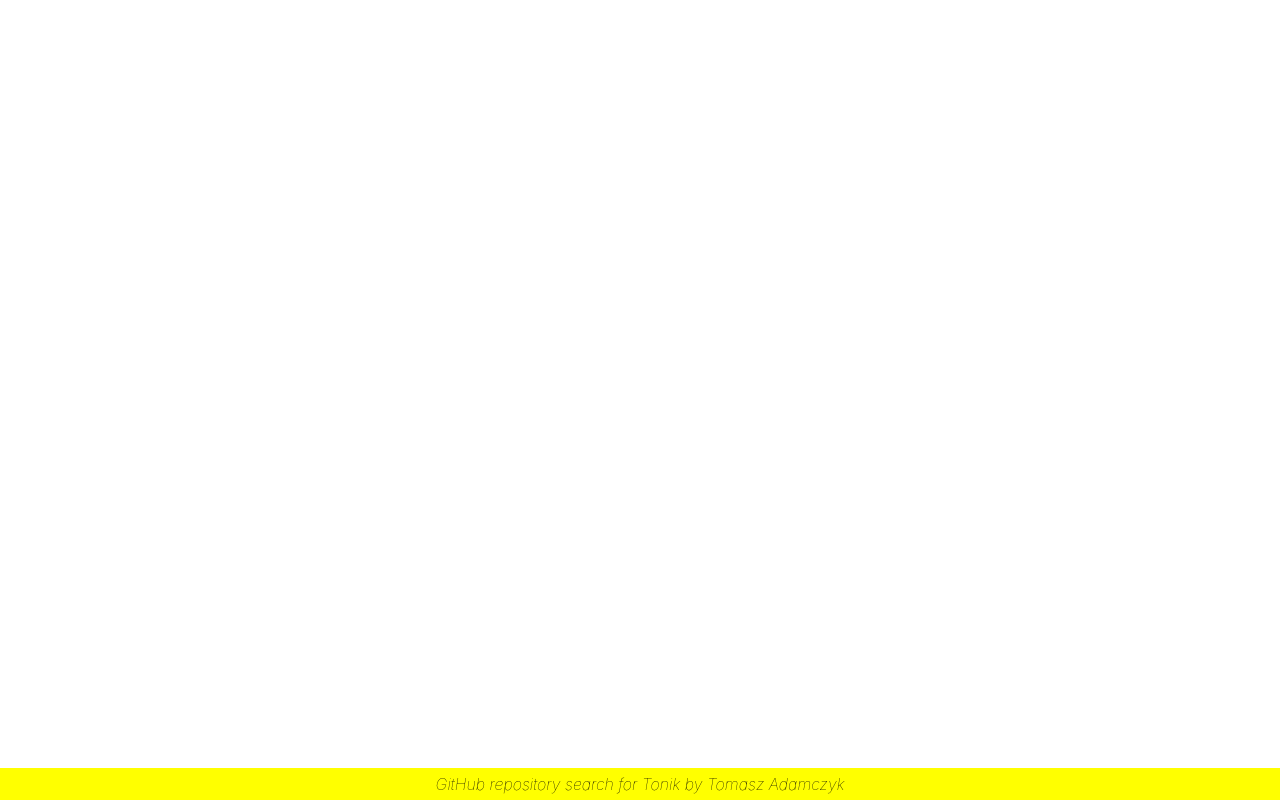
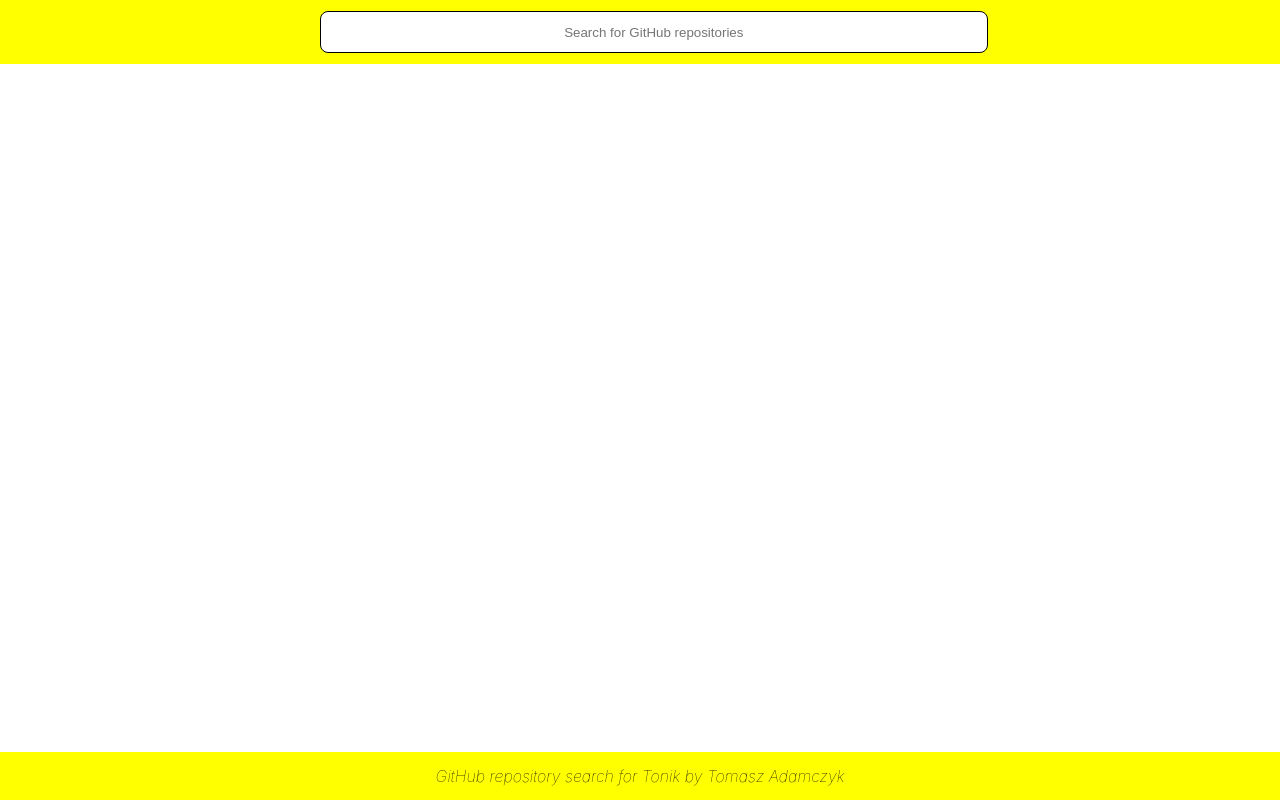
Before and after one commit to WangHoHan/tonik, a React (Create React App) app: page / in a window 1280 px wide. Built offline with nearby package versions, Linux system fonts and the light colour scheme.

Commit message:
Add Navigation component

```diff
--- a/src/pages/root/Footer/Footer.styled.ts
+++ b/src/pages/root/Footer/Footer.styled.ts
@@ -5,7 +5,7 @@ export const FooterStyled = styled.footer`
   background-color: yellow;
   bottom: 0;
   display: flex;
-  height: 2rem;
+  height: 3rem;
   justify-content: center;
   position: absolute;
   width: 100%;
@@ -13,4 +13,5 @@ export const FooterStyled = styled.footer`
 
 export const AddressStyled = styled.address`
     font-weight: lighter;
+  text-align: center;
 `;
--- a/src/pages/root/Navigation/Navigation.styled.ts
+++ b/src/pages/root/Navigation/Navigation.styled.ts
@@ -0,0 +1,27 @@
+import styled from 'styled-components';
+
+export const HeaderStyled = styled.header`
+  align-items: center;
+  background-color: yellow;
+  top: 0;
+  display: flex;
+  height: 4rem;
+  justify-content: center;
+  position: absolute;
+  width: 100%;
+`;
+
+export const NavStyled = styled.nav`
+    width: 50%;
+`;
+
+export const SearchBar = styled.input`
+  border: 1px solid black;
+  border-radius: 0.5rem;
+  padding: 0.8rem;
+  text-align: center;
+  width: 100%;
+  &:focus {
+    outline: none !important;
+  };
+`;
--- a/src/pages/root/Navigation/Navigation.tsx
+++ b/src/pages/root/Navigation/Navigation.tsx
@@ -1,9 +1,15 @@
+import {HeaderStyled, NavStyled, SearchBar} from './Navigation.styled';
 import React from 'react';
 
 const Navigation: React.FC = (): JSX.Element => {
     return (
-        <>
-        </>
+        <HeaderStyled>
+            <NavStyled>
+                <SearchBar placeholder='Search for GitHub repositories'
+                           onFocus={(e: any) => e.target.placeholder = ''}
+                           onBlur={(e: any) => e.target.placeholder = 'Search for GitHub repositories'}/>
+            </NavStyled>
+        </HeaderStyled>
     );
 };
 
```
